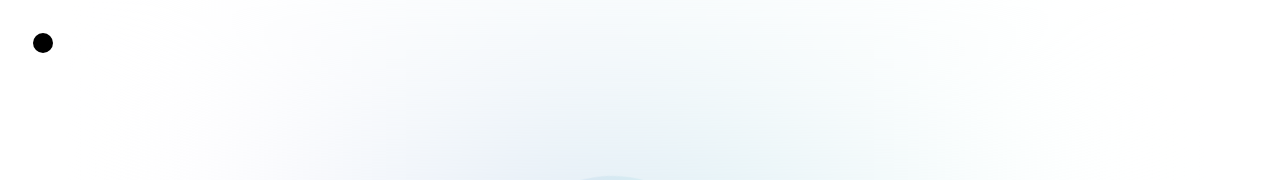
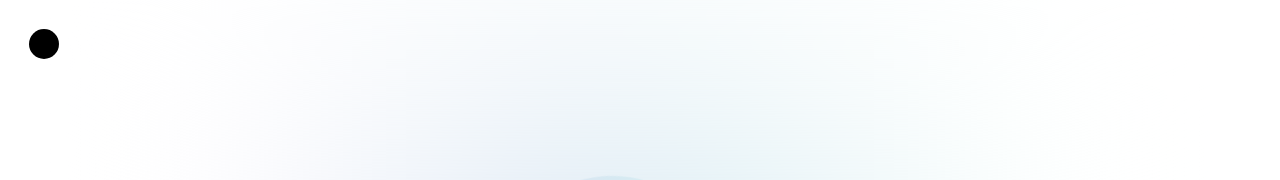
Before and after one commit to adamgrossberg/adamgrossberg.github.io, a React (Create React App) app in the folder portfolio-app/: page / in a window 1280 px wide. Shown: the top 180 px of the page. Built offline with nearby package versions, Linux system fonts and the light colour scheme.

Commit message:
navbar coolness

```diff
--- a/portfolio-app/src/components/Navbar.js
+++ b/portfolio-app/src/components/Navbar.js
@@ -12,12 +12,18 @@ function Navbar() {
         setExpandNavbar(false);
     }, [location])
 
+    const handleMouseEvent = (e) => {
+        setExpandNavbar(false);
+    };
+
     return (
-        <div className="navbar" id={expandNavbar ? "open" : "close"}>
-            <div className="links">
-                <Link to="/">home</Link>
-                <Link to="/projects">projects</Link>
-                <Link to="/resume">resume</Link>
+        <div className="navbar" id={expandNavbar ? "open" : "close"} onMouseLeave={handleMouseEvent}>
+            <div className="linksContainer">
+                <div className="links">
+                    <Link to="/">home</Link>
+                    <Link to="/projects">projects</Link>
+                    <Link to="/resume">resume</Link>
+                </div>
             </div>
             <div className="toggleButton" onClick={() => {
                 setExpandNavbar((prev) => !prev);
--- a/portfolio-app/src/styles/Navbar.css
+++ b/portfolio-app/src/styles/Navbar.css
@@ -7,12 +7,21 @@
   font-weight: bold;
 }
 
+.linksContainer {
+  position:absolute;
+  left: 43px;
+  width: 100%;
+  height: 100%;
+  overflow: hidden;
+}
+
 .links {
   width: auto;
   height: 100%;
   display: inline-block;
   text-align: center;
   padding-top: 30px;
+  margin-left: 30px;
   color: black;
   position: absolute;
   top: 0;
@@ -33,22 +42,22 @@
 }
 
 #close .links {
-  left: -100%;
+  left: -55%;
   transition-duration: 700ms;
-  transition-timing-function: ease-in;
+  transition-timing-function: cubic-bezier(.52,-0.14,.96,.53);
 }
 
 .toggleButton {
   position: absolute;
-  top: 33px;
-  left: 33px;
+  top: 29px;
+  left: 29px;
   color: black;
 }
 
 .toggleButton button {
   background-color: black;
-  width: 20px;
-  height: 20px;
+  width: 30px;
+  height: 30px;
   border-radius: 50%;
   border: none;
   color: black;
@@ -70,10 +79,6 @@
   }
 }
 
-#open .toggleButton button {
-  opacity: 0;
-}
-
 @media only screen and (max-width: 600px) {
   .navbar a {
     font-size: 20px;
```
